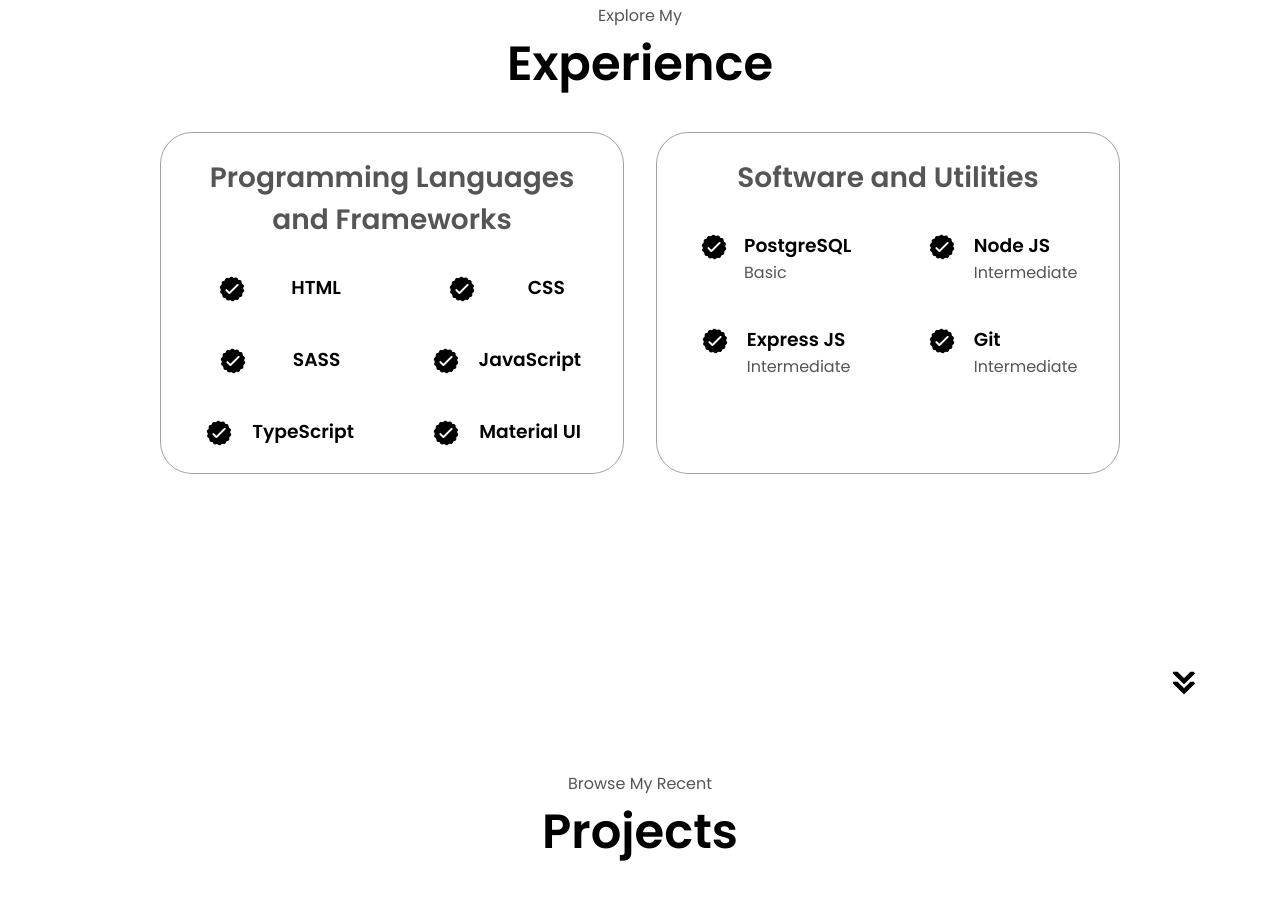
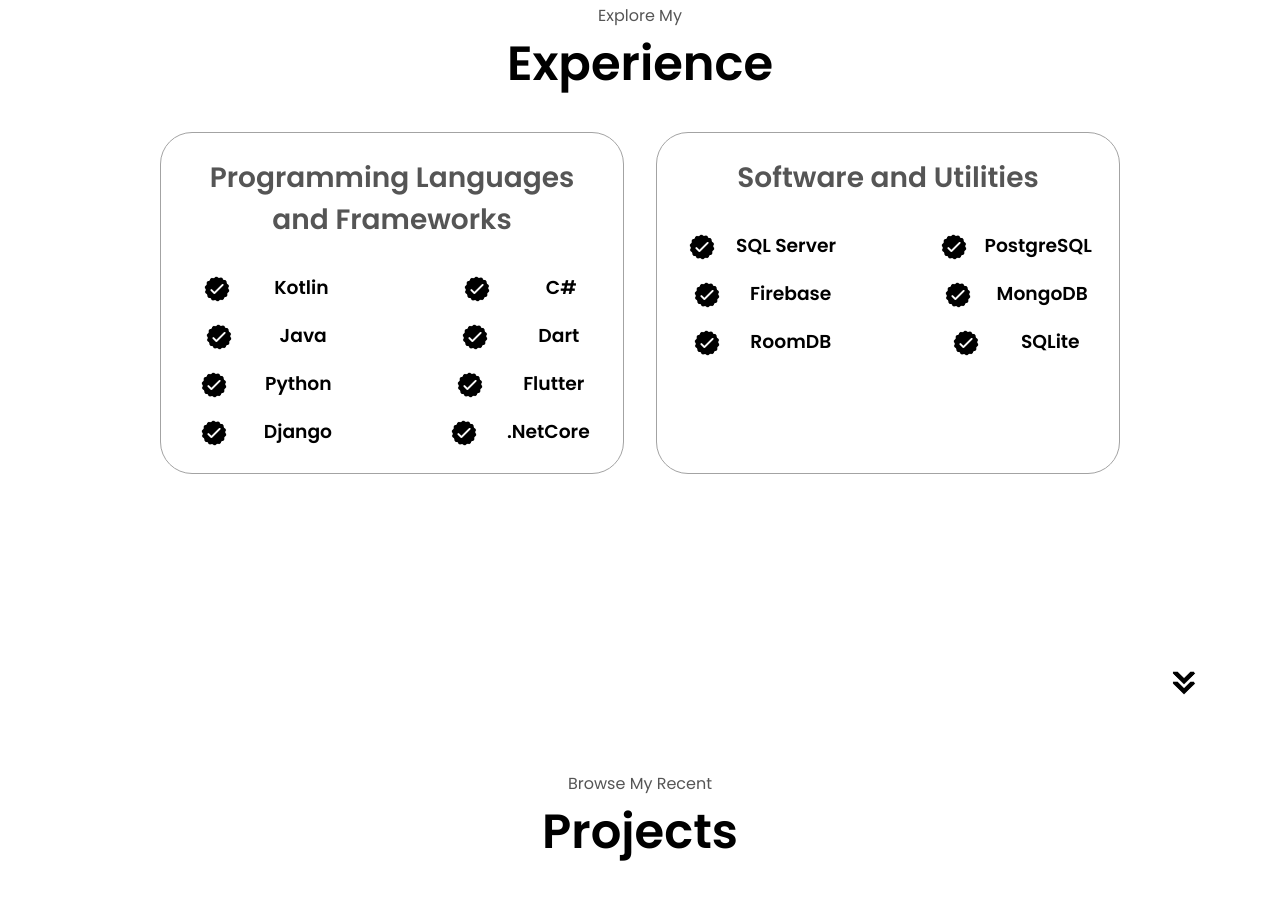
Before and after one commit to SabirHalil/MyProtfolio, a plain HTML site: page index.html in a window 1280 px wide. Shown: the part 1693-2591 px from the top of the page. Drawn offline with Linux system fonts and the light colour scheme.

Commit message:
Edited some info

```diff
--- a/index.html
+++ b/index.html
@@ -47,9 +47,10 @@
         <div class="btn-container">
           <button
             class="btn btn-color-2"
-            onclick="window.open('./assets/resume-example.pdf')"
+            onclick="location.href='https://www.upwork.com/freelancers/~019e7d2d2f5ac1b622/'"
+
           >
-            Download CV
+            Upwork
           </button>
           <button class="btn btn-color-1" onclick="location.href='./#contact'">
             Contact Info
@@ -60,13 +61,13 @@
             src="./assets/linkedin.png"
             alt="My LinkedIn profile"
             class="icon"
-            onclick="location.href='https://linkedin.com/'"
+            onclick="location.href='https://www.linkedin.com/in/sabir-halil/'"
           />
           <img
             src="./assets/github.png"
             alt="My Github profile"
             class="icon"
-            onclick="location.href='https://github.com/'"
+            onclick="location.href='https://github.com/SabirHalil/'"
           />
         </div>
       </div>
@@ -91,7 +92,7 @@
                 class="icon"
               />
               <h3>Experience</h3>
-              <p>2+ years <br />Mobile Development</p>
+              <p>3+ years <br />Mobile Development</p>
             </div>
             <div class="details-container">
               <img
@@ -105,12 +106,7 @@
           </div>
           <div class="text-container">
             <p>
-              Lorem ipsum dolor sit amet consectetur adipisicing elit. Hic quis
-              reprehenderit et laborum, rem, dolore eum quod voluptate
-              exercitationem nobis, nihil esse debitis maxime facere minus sint
-              delectus velit in eos quo officiis explicabo deleniti dignissimos.
-              Eligendi illum libero dolorum cum laboriosam corrupti quidem,
-              reiciendis ea magnam? Nulla, impedit fuga!
+              Welcome to my portfolio, I'm Sabir, a committed and adaptable developer with a passion for left remarkable digital experiences. With a background in mobile and backend development, specialized in promoting sustainability through the implementation of robust, clean architecture and innovative creativity.
             </p>
           </div>
         </div>
@@ -137,7 +133,7 @@
                   class="icon"
                 />
                 <div>
-                  <h3>HTML</h3>
+                  <h3>Kotlin</h3>
 
                 </div>
               </article>
@@ -148,7 +144,7 @@
                   class="icon"
                 />
                 <div>
-                  <h3>CSS</h3>
+                  <h3>C#</h3>
 
                 </div>
               </article>
@@ -159,7 +155,7 @@
                   class="icon"
                 />
                 <div>
-                  <h3>SASS</h3>
+                  <h3>Java</h3>
 
                 </div>
               </article>
@@ -170,7 +166,7 @@
                   class="icon"
                 />
                 <div>
-                  <h3>JavaScript</h3>
+                  <h3>Dart</h3>
 
                 </div>
               </article>
@@ -181,7 +177,19 @@
                   class="icon"
                 />
                 <div>
-                  <h3>TypeScript</h3>
+                  <h3>Python</h3>
+
+                </div>
+              </article>
+
+              <article>
+                <img
+                  src="./assets/checkmark.png"
+                  alt="Experience icon"
+                  class="icon"
+                />
+                <div>
+                  <h3>Flutter</h3>
 
                 </div>
               </article>
@@ -192,7 +200,18 @@
                   class="icon"
                 />
                 <div>
-                  <h3>Material UI</h3>
+                  <h3>Django</h3>
+
+                </div>
+              </article>
+              <article>
+                <img
+                  src="./assets/checkmark.png"
+                  alt="Experience icon"
+                  class="icon"
+                />
+                <div>
+                  <h3>.NetCore</h3>
 
                 </div>
               </article>
@@ -209,8 +228,8 @@
                   class="icon"
                 />
                 <div>
-                  <h3>PostgreSQL</h3>
-                  <p>Basic</p>
+                  <h3>SQL Server</h3>
+
                 </div>
               </article>
               <article>
@@ -220,8 +239,8 @@
                   class="icon"
                 />
                 <div>
-                  <h3>Node JS</h3>
-                  <p>Intermediate</p>
+                  <h3>PostgreSQL</h3>
+
                 </div>
               </article>
               <article>
@@ -231,8 +250,8 @@
                   class="icon"
                 />
                 <div>
-                  <h3>Express JS</h3>
-                  <p>Intermediate</p>
+                  <h3>Firebase</h3>
+
                 </div>
               </article>
               <article>
@@ -242,8 +261,30 @@
                   class="icon"
                 />
                 <div>
-                  <h3>Git</h3>
-                  <p>Intermediate</p>
+                  <h3>MongoDB</h3>
+
+                </div>
+              </article>
+              <article>
+                <img
+                  src="./assets/checkmark.png"
+                  alt="Experience icon"
+                  class="icon"
+                />
+                <div>
+                  <h3>RoomDB</h3>
+
+                </div>
+              </article>
+              <article>
+                <img
+                  src="./assets/checkmark.png"
+                  alt="Experience icon"
+                  class="icon"
+                />
+                <div>
+                  <h3>SQLite</h3>
+
                 </div>
               </article>
             </div>
@@ -323,7 +364,7 @@
             <div class="btn-container">
               <button
                 class="btn btn-color-2 project-btn"
-                onclick="location.href='https://github.com/'"
+                onclick="location.href='https://github.com/SabirHalil'"
               >
                 Github
               </button>
@@ -354,7 +395,7 @@
             alt="Email icon"
             class="icon contact-icon email-icon"
           />
-          <p><a href="mailto:examplemail@gmail.com">Example@gmail.com</a></p>
+          <p><a href="mailto:sabir47halil@gmail.com">sabir47halil@gmail.com</a></p>
         </div>
         <div class="contact-info-container">
           <img
@@ -362,7 +403,7 @@
             alt="LinkedIn icon"
             class="icon contact-icon"
           />
-          <p><a href="https://www.linkedin.com">LinkedIn</a></p>
+          <p><a href="https://www.linkedin.com/in/sabir-halil/">LinkedIn</a></p>
         </div>
       </div>
     </section>
--- a/style.css
+++ b/style.css
@@ -334,13 +334,13 @@ section {
 }
 
 .article-container {
-  display: flex;
+  display:flex;
   text-align: initial;
   flex-wrap: wrap;
   flex-direction: row;
 
-  gap: 2.5rem;
-  justify-content: space-around;
+  gap: 1em;
+  justify-content: space-between;
 }
 
 article {
```
